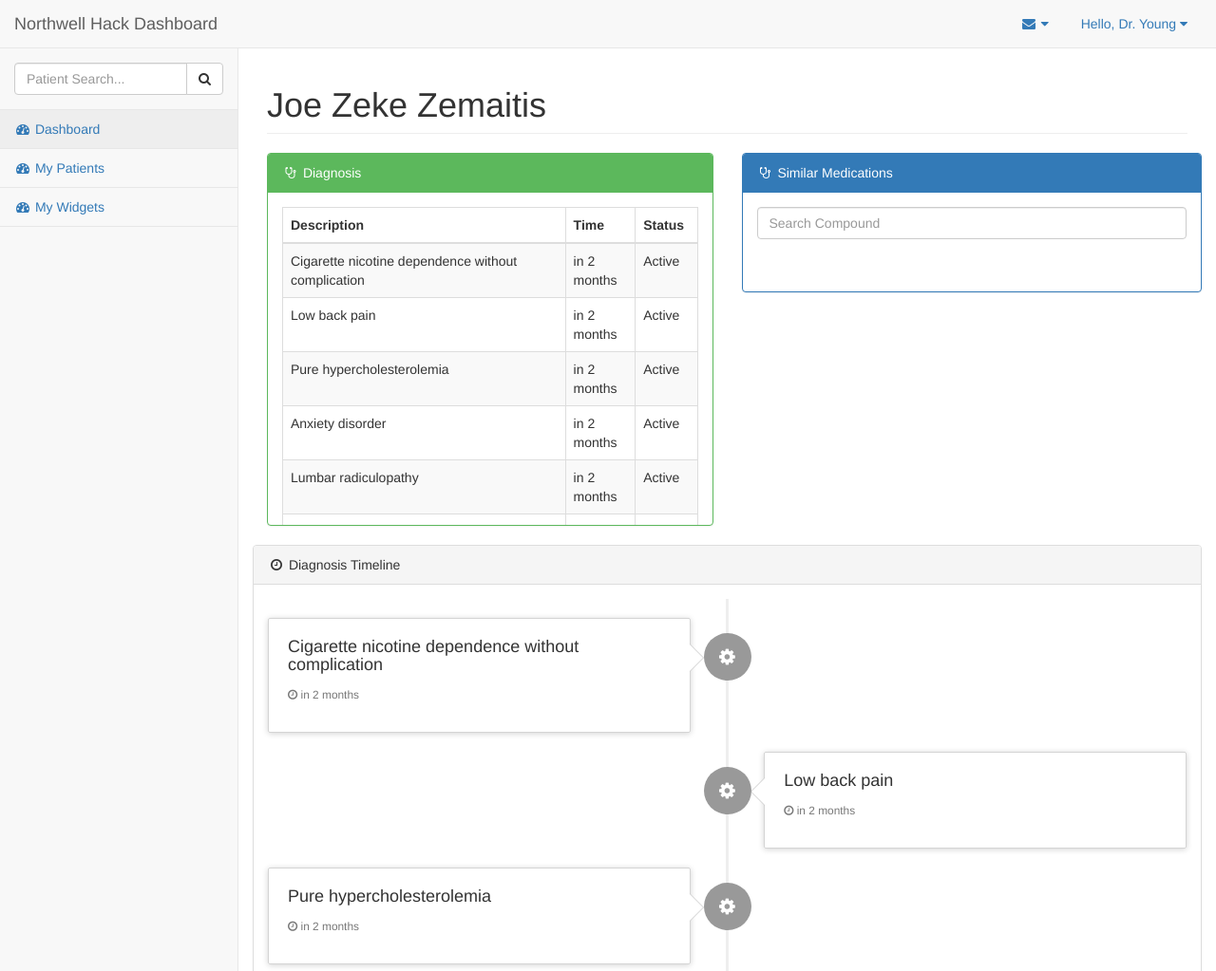
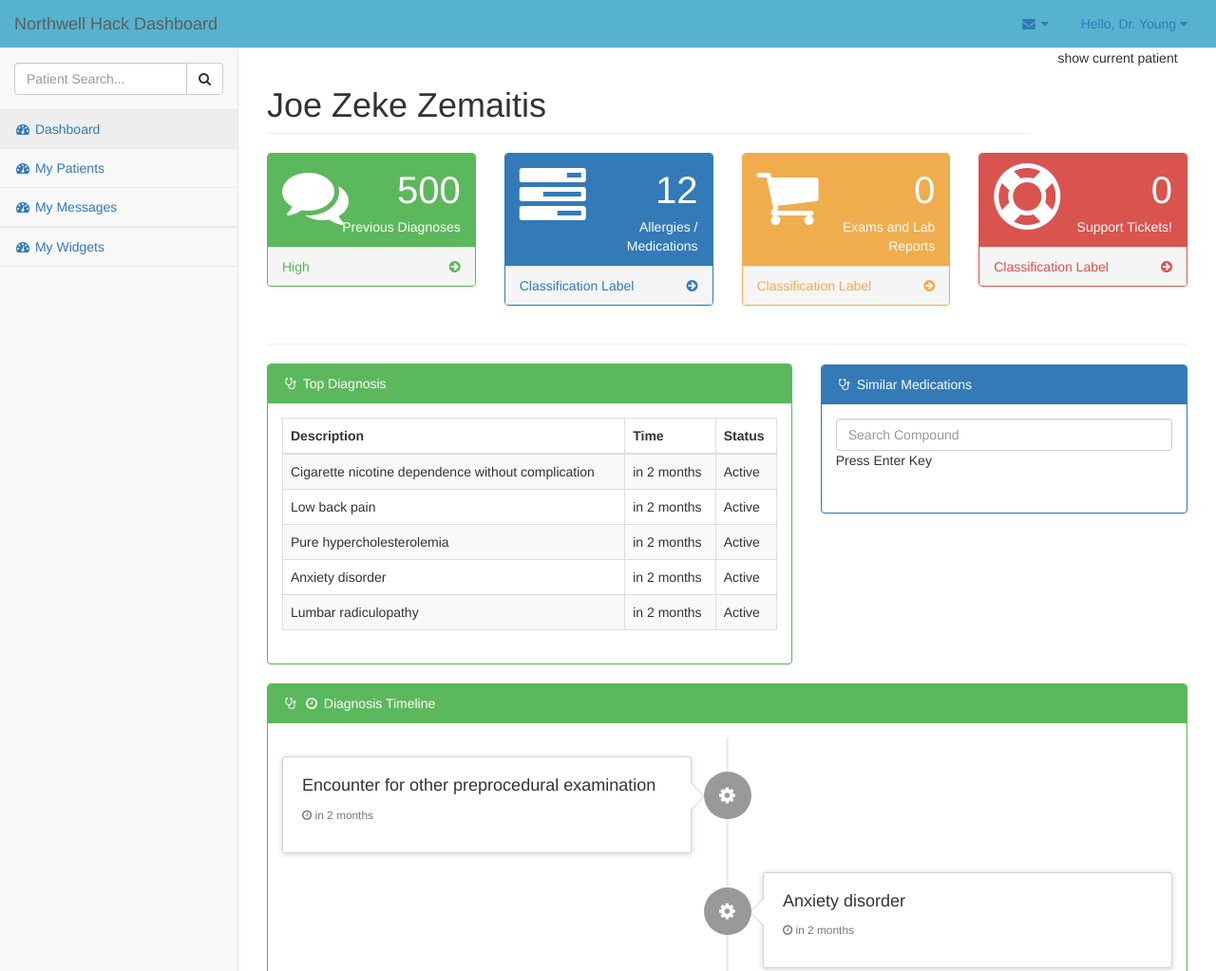
Before and after one commit to yagrawala/cewit_hack_site, a website: page pages/index.html in a window 1280 px wide. Shown: the top 1023 px of the page at 95% size. Drawn offline with Linux system fonts and the light colour scheme.

Commit message:
dashboard changes

```diff
--- a/js/data.js
+++ b/js/data.js
@@ -39,12 +39,16 @@ function uniqueArray(obj){
 
 var displayDiag = function (d) {
     var toggle = 1;
-    d.forEach(function (data) {
+    d_imp = d.splice(0,5);
+    debugger
+    d_imp.forEach(function (data) {
         $('#diag tbody').append('<tr class="odd gradeX">\
                                     <td>' + data.description + '</td>\
                                     <td>' + moment(data.time.replace('T', ' ').replace('Z', ''), 'YYYYMMDD').fromNow() + '</td>\
                                     <td>' + (data.status == 'A'?'Active':'Inactive') + '</td>\
                                 </tr>');
+    });
+    d.forEach( function (data) {
         if (toggle) {
         $('#timeline').append('<li>\
                                     <div class="timeline-badge"><i class="fa fa-gear"></i>\
@@ -79,7 +83,7 @@ var displayDiag = function (d) {
                                 </li>');
         toggle ^= 1;
         }
-        });
+    });
 
 }
 
--- a/pages/index.html
+++ b/pages/index.html
@@ -40,7 +40,7 @@
     <div id="wrapper">
 
         <!-- Navigation -->
-        <nav class="navbar navbar-default navbar-static-top" role="navigation" style="margin-bottom: 0">
+        <nav class="navbar navbar-default navbar-static-top text-light" role="navigation" style="margin-bottom: 0">
             <div class="navbar-header">
                 <button type="button" class="navbar-toggle" data-toggle="collapse" data-target=".navbar-collapse">
                     <span class="sr-only">Toggle navigation</span>
@@ -66,7 +66,7 @@
                                 <div>
                                     <strong class="text-muted">Patient Info Available</strong>
                                     <span class="pull-right text-muted">
-                                        <em>Today</em>
+                                        <em>10 hours ago</em>
                                     </span>
                                 </div>
                                 <div>
@@ -81,7 +81,7 @@
                                 <div>
                                     <strong  class="text-muted">Patient Info Available</strong>
                                     <span class="pull-right text-muted">
-                                        <em>Today</em>
+                                        <em>14 hours ago</em>
                                     </span>
                                 </div>
                                 <div>
@@ -96,7 +96,7 @@
                                 <div>
                                     <strong  class="text-muted">New Appointment</strong>
                                     <span class="pull-right text-muted">
-                                        <em>2 days ago</em>
+                                        <em>15 hours ago</em>
                                     </span>
                                 </div>
                                 <div>
@@ -157,6 +157,10 @@
                             <a href="patients.html"><i class="fa fa-dashboard fa-fw"></i> My Patients</a>
                         </li>
                         <li>
+                            <a href="widgets.html"><i class="fa fa-dashboard fa-fw"></i> My Messages</a>
+                        </li>
+                        <li class="divider"></li>
+                        <li>
                             <a href="widgets.html"><i class="fa fa-dashboard fa-fw"></i> My Widgets</a>
                         </li>
                     </ul>
@@ -168,24 +172,122 @@
 
         <div id="page-wrapper">
             <div class="row">
-                <div class="col-lg-12">
+                <div class="col-lg-10">
                     <h1 class="page-header">Joe Zeke Zemaitis</h1>
+                </div>
+                <div class="col-lg-2">
+                    <p>show current patient</p>
                 </div>
                 <!-- /.col-lg-12 -->
             </div>
             <!-- /.row -->
 
             <div class="row">
-                <div class="col-lg-6">
+                <div class="col-lg-3 col-md-6">
                     <div class="panel panel-green">
                         <div class="panel-heading">
-                            <i class="fa fa-stethoscope fa-fw"></i> Diagnosis
+                            <div class="row">
+                                <div class="col-xs-3">
+                                    <i class="fa fa-comments fa-5x"></i>
+                                </div>
+                                <div class="col-xs-9 text-right">
+                                    <div class="huge">500</div>
+                                    <div>Previous Diagnoses</div>
+                                </div>
+                            </div>
+                        </div>
+                        <a href="#">
+                            <div class="panel-footer">
+                                <span class="pull-left">High </span>
+                                <span class="pull-right"><i class="fa fa-arrow-circle-right"></i></span>
+                                <div class="clearfix"></div>
+                            </div>
+                        </a>
+                    </div>
+                </div>
+                <div class="col-lg-3 col-md-6">
+                    <div class="panel panel-primary">
+                        <div class="panel-heading">
+                            <div class="row">
+                                <div class="col-xs-3">
+                                    <i class="fa fa-tasks fa-5x"></i>
+                                </div>
+                                <div class="col-xs-9 text-right">
+                                    <div class="huge">12</div>
+                                    <div>Allergies / Medications</div>
+                                </div>
+                            </div>
+                        </div>
+                        <a href="#">
+                            <div class="panel-footer">
+                                <span class="pull-left">Classification Label</span>
+                                <span class="pull-right"><i class="fa fa-arrow-circle-right"></i></span>
+                                <div class="clearfix"></div>
+                            </div>
+                        </a>
+                    </div>
+                </div>
+                <div class="col-lg-3 col-md-6">
+                    <div class="panel panel-yellow">
+                        <div class="panel-heading">
+                            <div class="row">
+                                <div class="col-xs-3">
+                                    <i class="fa fa-shopping-cart fa-5x"></i>
+                                </div>
+                                <div class="col-xs-9 text-right">
+                                    <div class="huge">0</div>
+                                    <div>Exams and Lab Reports</div>
+                                </div>
+                            </div>
+                        </div>
+                        <a href="#">
+                            <div class="panel-footer">
+                                <span class="pull-left">Classification Label</span>
+                                <span class="pull-right"><i class="fa fa-arrow-circle-right"></i></span>
+                                <div class="clearfix"></div>
+                            </div>
+                        </a>
+                    </div>
+                </div>
+                <div class="col-lg-3 col-md-6">
+                    <div class="panel panel-red">
+                        <div class="panel-heading">
+                            <div class="row">
+                                <div class="col-xs-3">
+                                    <i class="fa fa-support fa-5x"></i>
+                                </div>
+                                <div class="col-xs-9 text-right">
+                                    <div class="huge">0</div>
+                                    <div>Support Tickets!</div>
+                                </div>
+                            </div>
+                        </div>
+                        <a href="#">
+                            <div class="panel-footer">
+                                <span class="pull-left">Classification Label</span>
+                                <span class="pull-right"><i class="fa fa-arrow-circle-right"></i></span>
+                                <div class="clearfix"></div>
+                            </div>
+                        </a>
+                    </div>
+                </div>
+            </div>
+            <!-- /.row -->
+
+            <hr/>
+
+            <div class="row">
+                <div class="col-lg-7">
+                    <div class="panel panel-green">
+                        <div class="panel-heading">
+                            <i class="fa fa-stethoscope fa-fw"></i> Top Diagnosis
                         </div>
                         <!-- /.panel-heading -->
                         <div class="panel-body" style="max-height:350px;overflow-y:scroll;">
                             <table id="diag" width="100%" class="table table-striped table-bordered table-hover" id="dataTables-example">
                                 <thead>
                                     <tr>
+                                        <!-- <th>Severence</th> -->
                                         <th>Description</th>
                                         <th>Time</th>
                                         <th>Status</th>
@@ -198,8 +300,10 @@
                         <!-- /.panel-body -->
                     </div>
                 </div>
-                <div class="row">
-                <div class="col-lg-6">
+
+                <div class="col-lg-1"></div>
+
+                <div class="col-lg-5">
                     <div class="panel panel-primary">
                         <div class="panel-heading">
                             <i class="fa fa-stethoscope fa-fw"></i> Similar Medications
@@ -209,14 +313,13 @@
                             <div>
                                 <input id="search-medications" type="search" class="form-control input-md" placeholder="Search Compound">
                             </div>
-                                <br/>
+                            <p> Press Enter Key</p>
                             <div id="dataTables-example_wrapper" class="dataTables_wrapper form-inline dt-bootstrap no-footer">
                                     <table id="med" width="100%" class="table table-striped table-bordered table-hover" id="dataTables-example">
                                         <tbody>
                                         </tbody>
                                     </table>
                             </div>
-
                         </div>
                         <!-- /.panel-body -->
                     </div>
@@ -224,9 +327,12 @@
                 </div>
             </div>
 
-                    <div class="panel panel-default">
+
+            <div class="row">
+                <div class="col-lg-12">
+                    <div class="panel panel-green">
                         <div class="panel-heading">
-                            <i class="fa fa-clock-o fa-fw"></i> Diagnosis Timeline
+                            <i class="fa fa-stethoscope fa-fw"></i> <i class="fa fa-clock-o fa-fw"></i> Diagnosis Timeline
                         </div>
                         <!-- /.panel-heading -->
                         <div class="panel-body">
@@ -239,7 +345,12 @@
                 </div>
                 <!-- /.col-lg-8 -->
             </div>
+        </div>
         <!-- /#page-wrapper -->
+
+
+
+
 
 </div>
     <!-- /#wrapper -->
```
Also changed, not shown: dist/css/sb-admin-2.css. Lines whose indentation alone changed are shown as unchanged.
